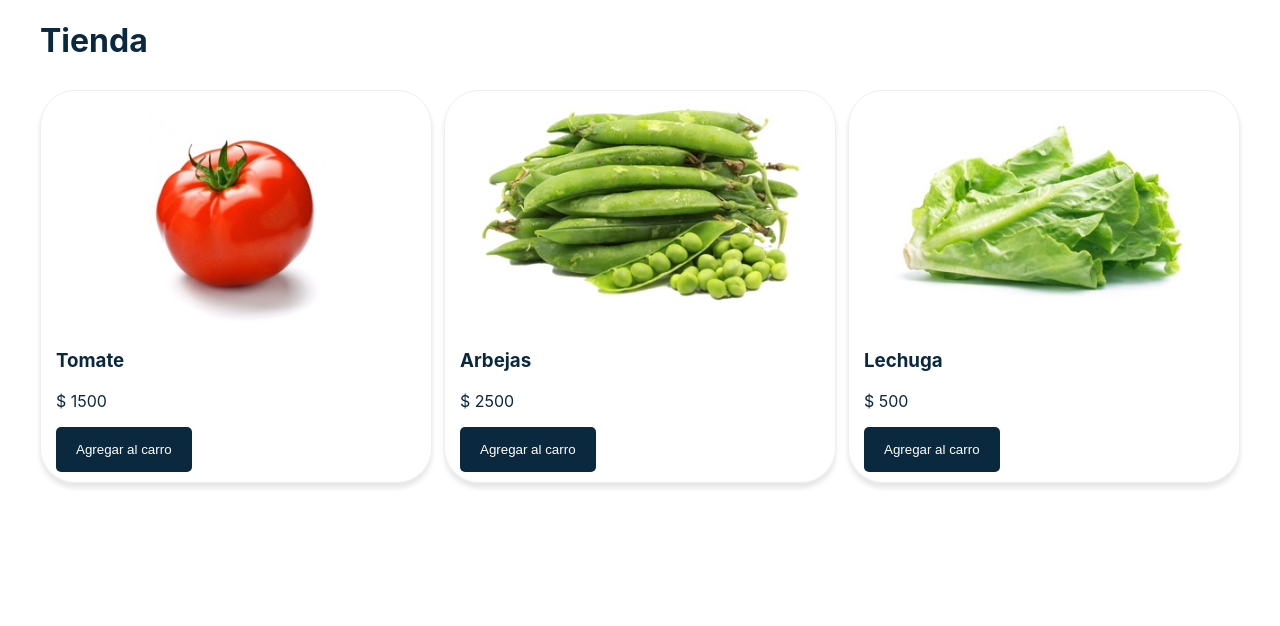
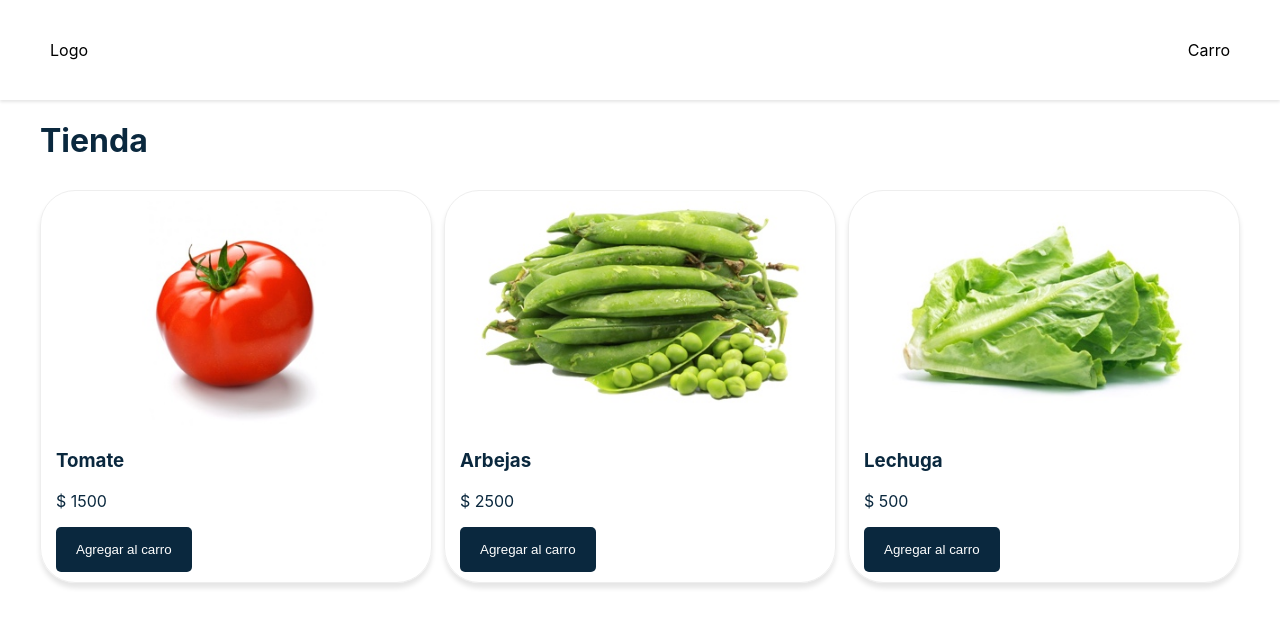
Before and after one commit to hatorob/carroComprasReactLearning, a React (Create React App) app: page / in a window 1280 px wide. Shown: the top 626 px of the page. Built offline with nearby package versions, Linux system fonts and the light colour scheme.

Commit message:
Se agrega el componente de Navbar

```diff
--- a/src/App.js
+++ b/src/App.js
@@ -2,6 +2,7 @@
 import Productos from './components/Productos';
 import Layout from './components/Layout';
 import Title from './components/Title';
+import Nav from './components/Nav';
 
 class App extends Component {
 
@@ -16,6 +17,7 @@
   render() {
     return (
       <div>
+        <Nav />
         <Layout>
           <Title />
           <Productos
--- /dev/null
+++ b/src/components/Nav.js
@@ -0,0 +1,29 @@
+import { Component } from "react";
+
+const styles = {
+    navbar: {
+        display: 'flex',
+        flexDirection: 'row',
+        alignItems: 'center',
+        height: '100px',
+        justifyContent: 'space-between',
+        position: 'relative',
+        padding: '0 50px',
+        boxShadow: '0 2px 3px rgb(0,0,0, 0.1)'
+    }
+}
+
+class Nav extends Component {
+    render() {
+        return (
+
+            <nav style={styles.navbar}>
+                <p>Logo</p>
+                <p>Carro</p>
+            </nav>
+
+        )
+    }
+}
+
+export default Nav;
```
